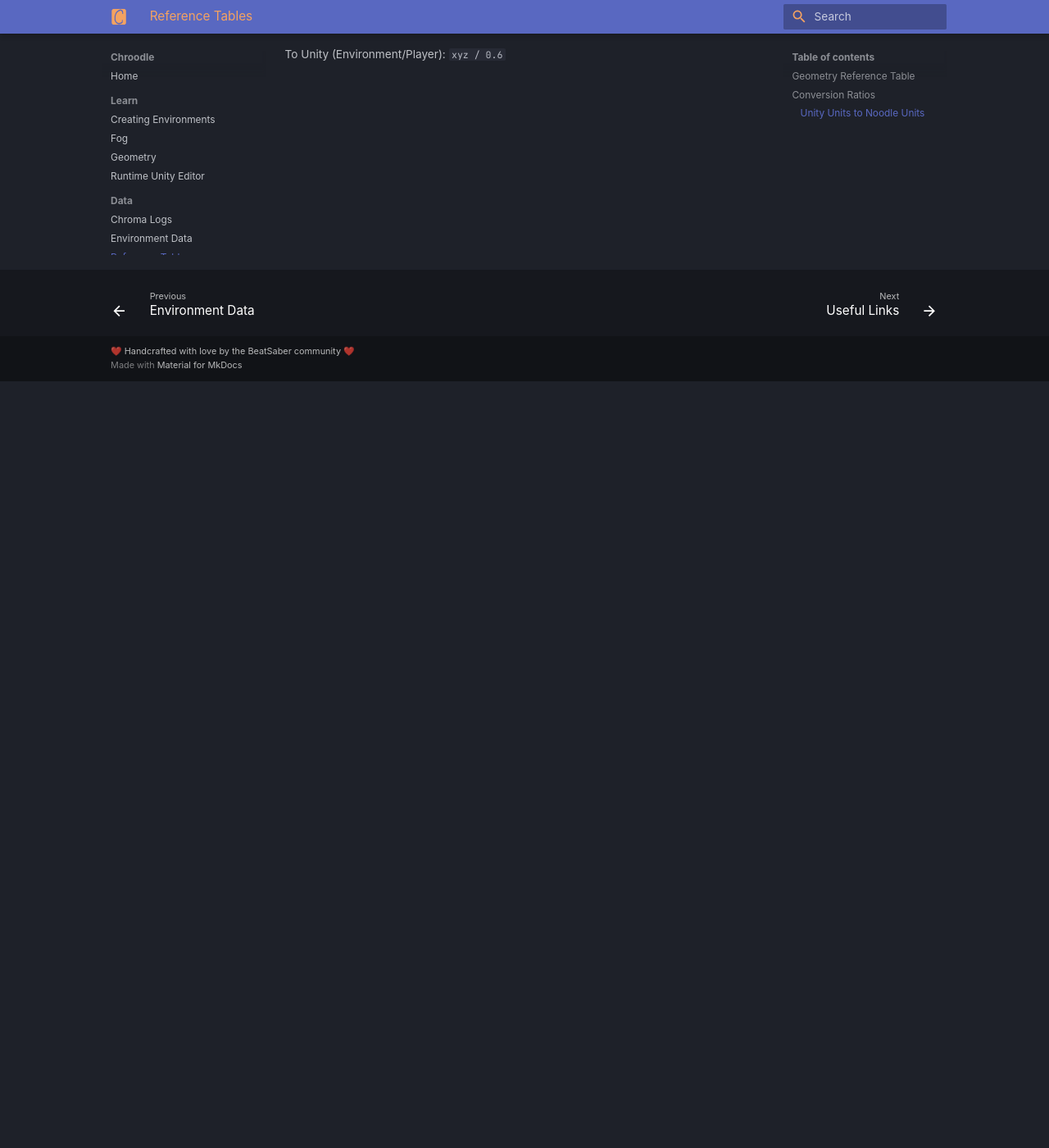
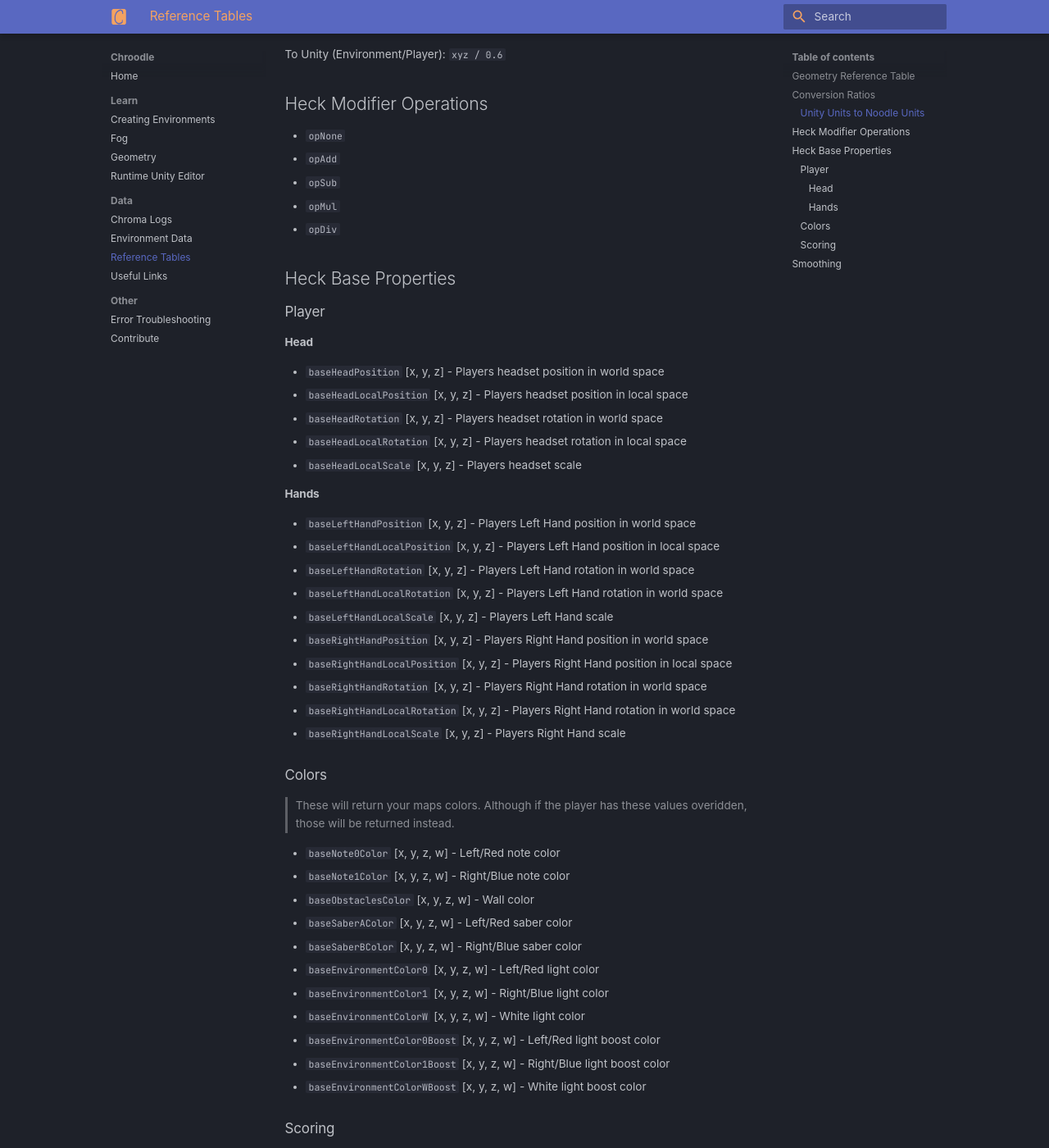
Before and after one commit to UGEcko/chroodleWeb, an MkDocs documentation site: the page built from docs/data/reftable.md, in a window 1280 px wide and 1400 px high, scrolled down 935 px. Shown: the whole window at 82% size. Built offline with MkDocs 1.6.1 and Material for MkDocs 9.7.7, drawn with Linux system fonts in a browser that asks for light colours; some web fonts are replaced; some of the changed text lies outside the part shown.

Commit message:
Add Heck modifier ops and base properties to reference table

```diff
--- a/docs/data/reftable.md
+++ b/docs/data/reftable.md
@@ -34,3 +34,70 @@
 To Noodle: `xyz * 0.6`
 
 To Unity (Environment/Player): `xyz / 0.6`
+
+
+## Heck Modifier Operations
+
+* `opNone`
+* `opAdd`
+* `opSub`
+* `opMul`
+* `opDiv`
+
+## Heck Base Properties
+
+### Player
+
+#### Head
+* `baseHeadPosition` [x, y, z] - Players headset position in world space
+* `baseHeadLocalPosition` [x, y, z] - Players headset position in local space
+* `baseHeadRotation` [x, y, z] - Players headset rotation in world space
+* `baseHeadLocalRotation` [x, y, z] - Players headset rotation in local space
+* `baseHeadLocalScale` [x, y, z] - Players headset scale
+
+#### Hands
+* `baseLeftHandPosition` [x, y, z] - Players Left Hand position in world space
+* `baseLeftHandLocalPosition` [x, y, z] - Players Left Hand position in local space
+* `baseLeftHandRotation` [x, y, z] - Players Left Hand rotation in world space
+* `baseLeftHandLocalRotation` [x, y, z] - Players Left Hand rotation in world space
+* `baseLeftHandLocalScale` [x, y, z] - Players Left Hand scale
+* `baseRightHandPosition` [x, y, z] - Players Right Hand position in world space
+* `baseRightHandLocalPosition` [x, y, z] - Players Right Hand position in local space
+* `baseRightHandRotation` [x, y, z] - Players Right Hand rotation in world space
+* `baseRightHandLocalRotation` [x, y, z] - Players Right Hand rotation in world space
+* `baseRightHandLocalScale` [x, y, z] - Players Right Hand scale
+
+### Colors
+> These will return your maps colors. Although if the player has these values overidden, those will be returned instead.
+
+* `baseNote0Color` [x, y, z, w] - Left/Red note color
+* `baseNote1Color` [x, y, z, w] - Right/Blue note color
+* `baseObstaclesColor` [x, y, z, w] - Wall color
+* `baseSaberAColor` [x, y, z, w] - Left/Red saber color
+* `baseSaberBColor` [x, y, z, w] - Right/Blue saber color
+* `baseEnvironmentColor0` [x, y, z, w] - Left/Red light color
+* `baseEnvironmentColor1` [x, y, z, w] - Right/Blue light color
+* `baseEnvironmentColorW` [x, y, z, w] - White light color
+* `baseEnvironmentColor0Boost` [x, y, z, w] - Left/Red light boost color
+* `baseEnvironmentColor1Boost` [x, y, z, w] - Right/Blue light boost color
+* `baseEnvironmentColorWBoost` [x, y, z, w] - White light boost color
+
+### Scoring
+
+* `baseCombo` [x] - Players combo
+* `baseMultipliedScore` [x] - Players score (Ranges from 0 - infinity)
+* `baseImmediateMaxPossibleMultipliedScore` [x] - Max possible score if all notes were hit perfectly up to the current time in the map
+* `baseModifiedScore` [x] - Players score multiplied by gameplay modifiers (Ghost notes, fast song, etc..)
+* `baseImmediateMaxPossibleModifiedScore` [x] - Immediate max possible score
+* `baseRelativeScore` [x] - Players score percentage (Ranges from 0 - 1)
+* `baseMultiplier` [x] - Players Multiplier (1,2,4,8)
+* `baseEnergy` [x] - Players Energy (Ranges from 0 - 1)
+* `baseSongTime` [x] - Current time in the map (seconds)
+* `baseSongLength` [x] - Length of the map (seconds)
+
+## Smoothing
+Smoothing uses the `.s[x]` syntax after defining the base property. (Ex: `.s69`)
+
+Lower values (like 5) smooth values **more** compared to higher values (like 25).
+
+Decimals (like a smooth factor of 6.9) are represented as underscores. Ex: `s.6_9`
```
